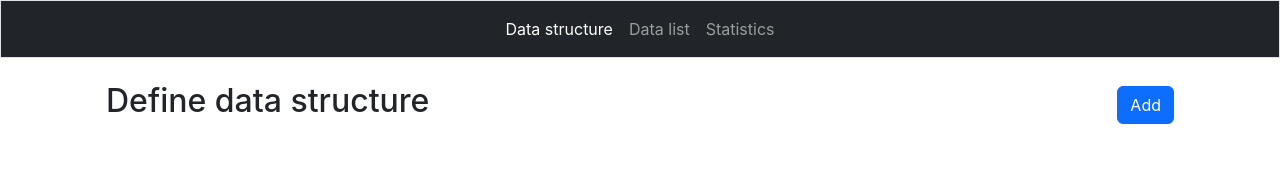
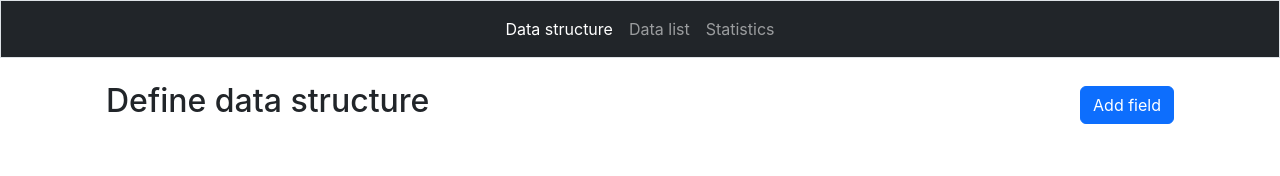
Before and after one commit to DjoleK97/aaaasd, a React (Create React App) app: page / in a window 1280 px wide. Shown: the top 176 px of the page. Built offline with nearby package versions, Linux system fonts and the light colour scheme.

Commit message:
Izmenjen naziv dugmeta

```diff
--- a/src/App.js
+++ b/src/App.js
@@ -6,6 +6,7 @@ import DataStructurePage from './pages/DataStructurePage';
 import DataPage from './pages/DataPage';
 import { generateStructure } from './api';
 import StatisticsPage from './pages/StatisticsPage';
+
 function App() {
   const [dataStructure, setDataStructure] = useState([]);
   const [data, setData] = useState([]);
--- a/src/pages/DataPage.jsx
+++ b/src/pages/DataPage.jsx
@@ -19,7 +19,7 @@ export default function DataPage({
                         onChange={val => {
                             const nVal = Number(val);
                             setTotal(prev => {
-                                if (val < 1 || val > 1000) {
+                                if (nVal < 1 || nVal > 1000) {
                                     return prev;
                                 }
                                 return nVal;
--- a/src/pages/DataStructurePage.jsx
+++ b/src/pages/DataStructurePage.jsx
@@ -12,7 +12,7 @@ export default function DataStructurePage({
                 <button onClick={() => {
                     onChange(prev => [...prev, { name: '', value: '' }])
                 }} className='btn btn-primary'>
-                    Add
+                    Add field
                 </button>
             </div>
             <div>
```
